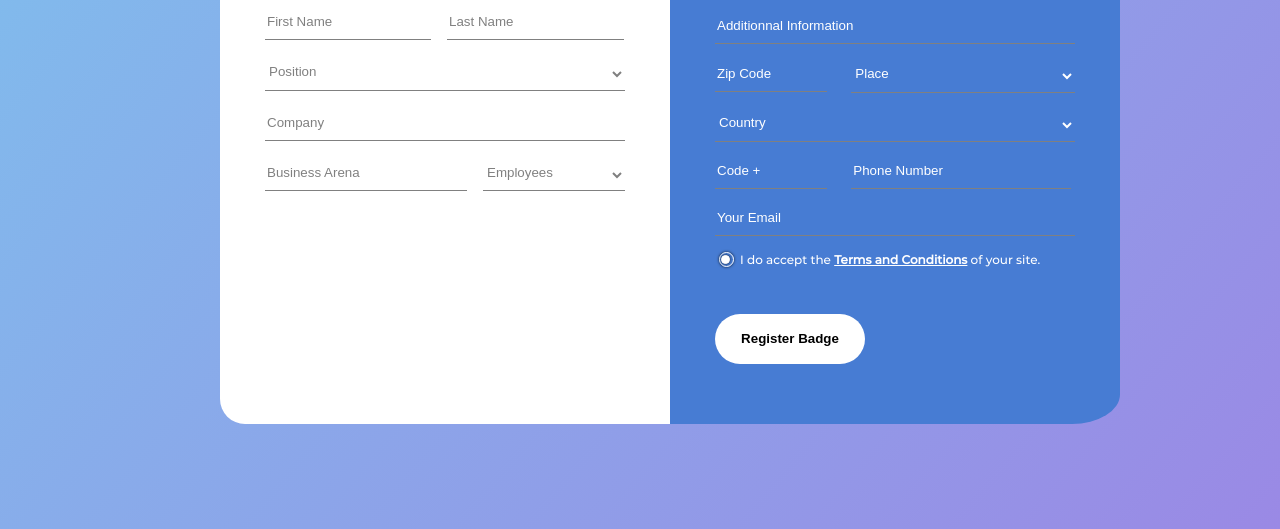
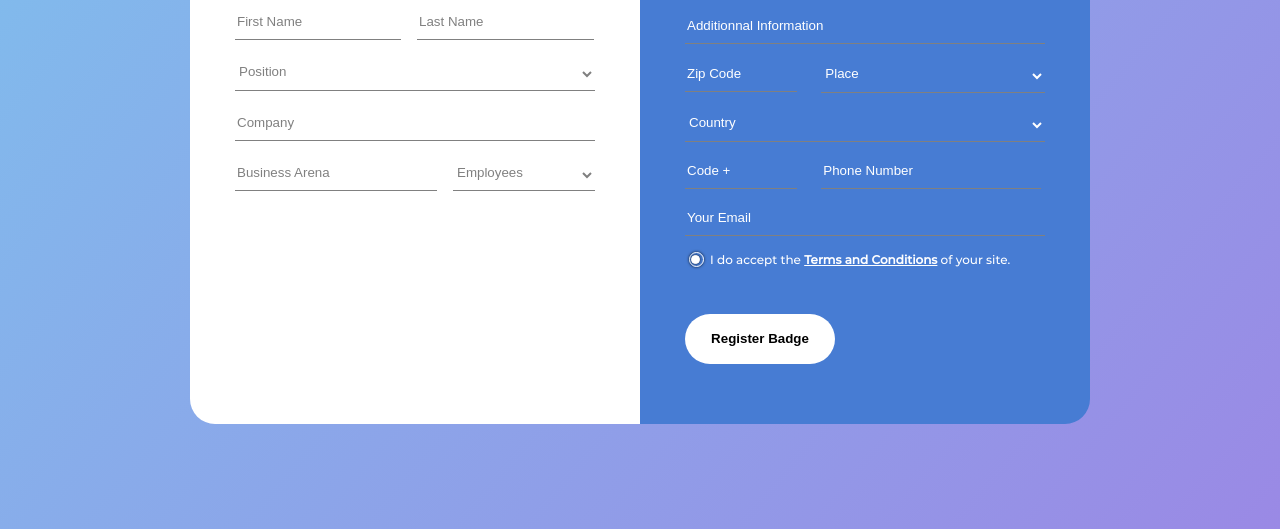
Before and after one commit to ChrisMwanya/FormulaireHtmlCss, a plain HTML site: page index.html in a window 1280 px wide. Shown: the part 271-800 px from the top of the page. Drawn offline with Linux system fonts and the light colour scheme; files whose address does not match are found by name.

Commit message:
Centralisation du formulaire

```diff
--- a/style.css
+++ b/style.css
@@ -56,11 +56,13 @@ form
 
     display: flex;
     justify-content: center;
-    margin-top: 0 auto;
+
+
+
     height: 590px;
     width: 900px;
-    border-radius: 5%;
-    padding-left: 60px;
+
+
     overflow: hidden;
 
 }
```
